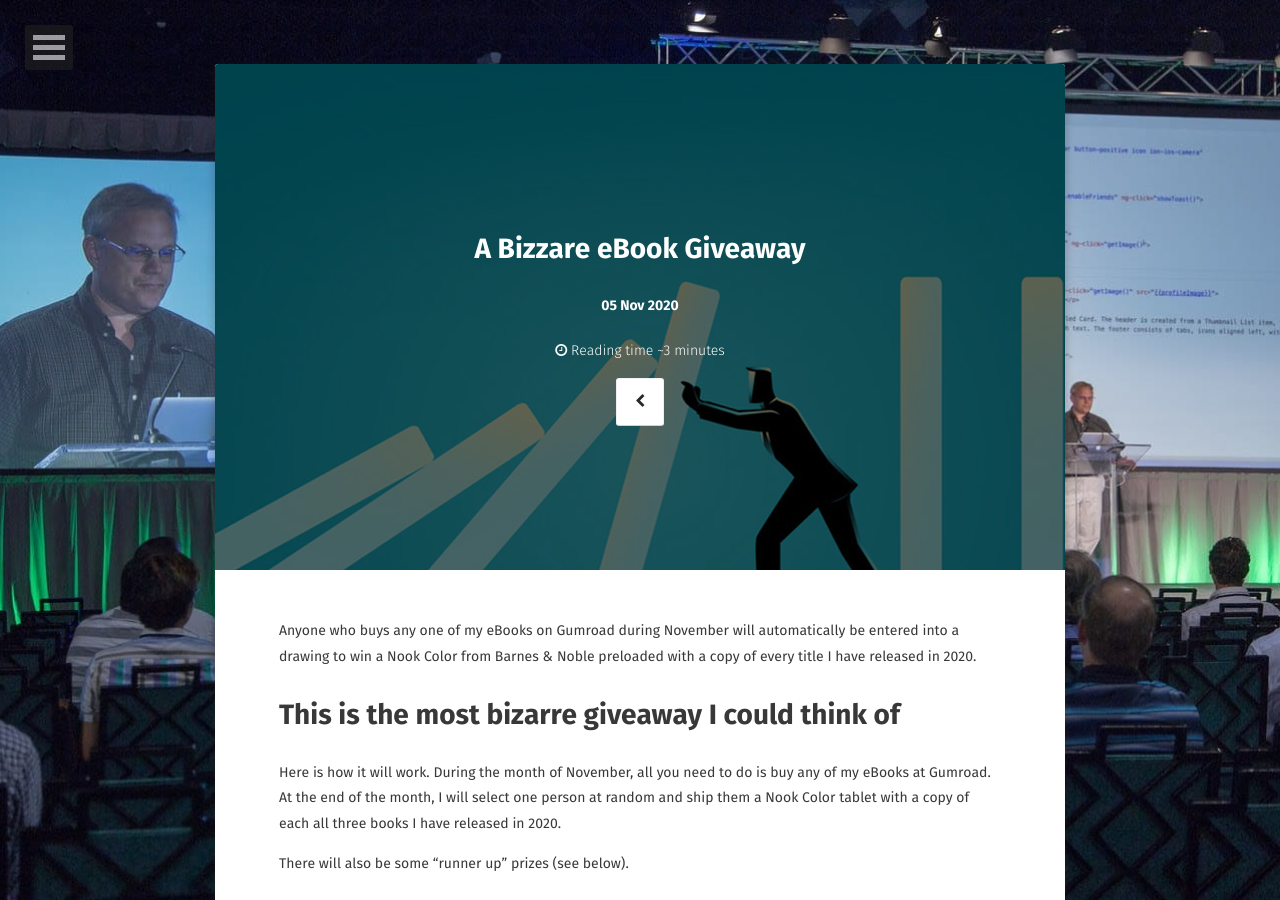
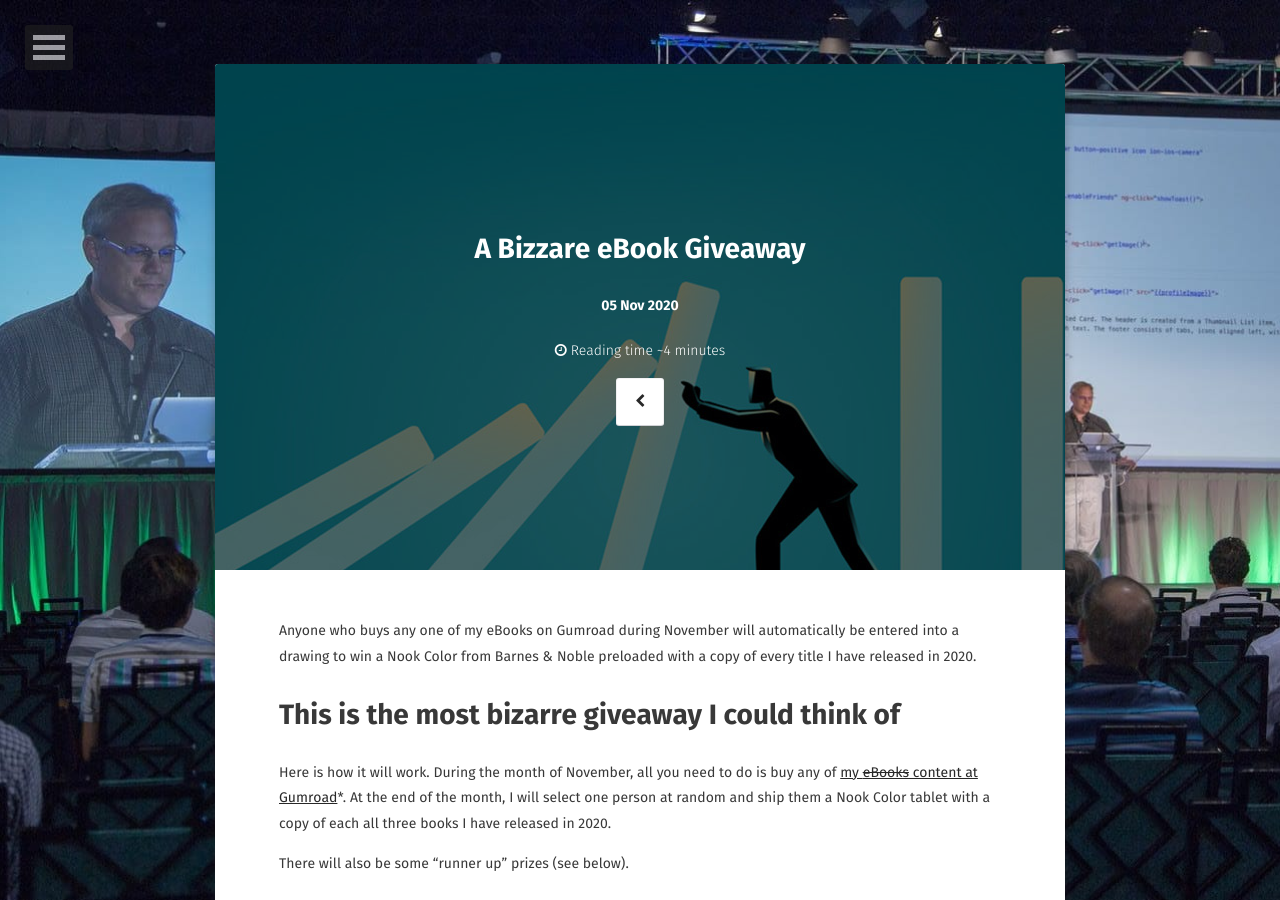
Before and after one commit to walkingriver/walkingriver.github.io, a Jekyll site: the page built from _posts/2020-11-05-giveaway.md, in a window 1280 px wide and 900 px high. Built offline with Jekyll 4.4.1, drawn with Linux system fonts in a browser that asks for light colours; some web fonts are replaced; some of the changed text lies outside the part shown.

Commit message:
Updated some giveaway text

```diff
--- a/_posts/2020-11-05-giveaway.md
+++ b/_posts/2020-11-05-giveaway.md
@@ -20,7 +20,7 @@ Anyone who buys any one of my eBooks on Gumroad during November will automatical
 <!--more-->
 
 # This is the most bizarre giveaway I could think of
-Here is how it will work. During the month of November, all you need to do is buy any of my eBooks at Gumroad. At the end of the month, I will select one person at random and ship them a Nook Color tablet with a copy of each all three books I have released in 2020.
+Here is how it will work. During the month of November, all you need to do is buy any of [my ~~eBooks~~ content at Gumroad](https://walkingriver.gumroad.com){:target="_blank"}*. At the end of the month, I will select one person at random and ship them a Nook Color tablet with a copy of each all three books I have released in 2020.
 
 There will also be some "runner up" prizes (see below).
 
```
Also changed, not shown: other parts of _posts/2020-11-05-giveaway.md (+1 -1 lines).
